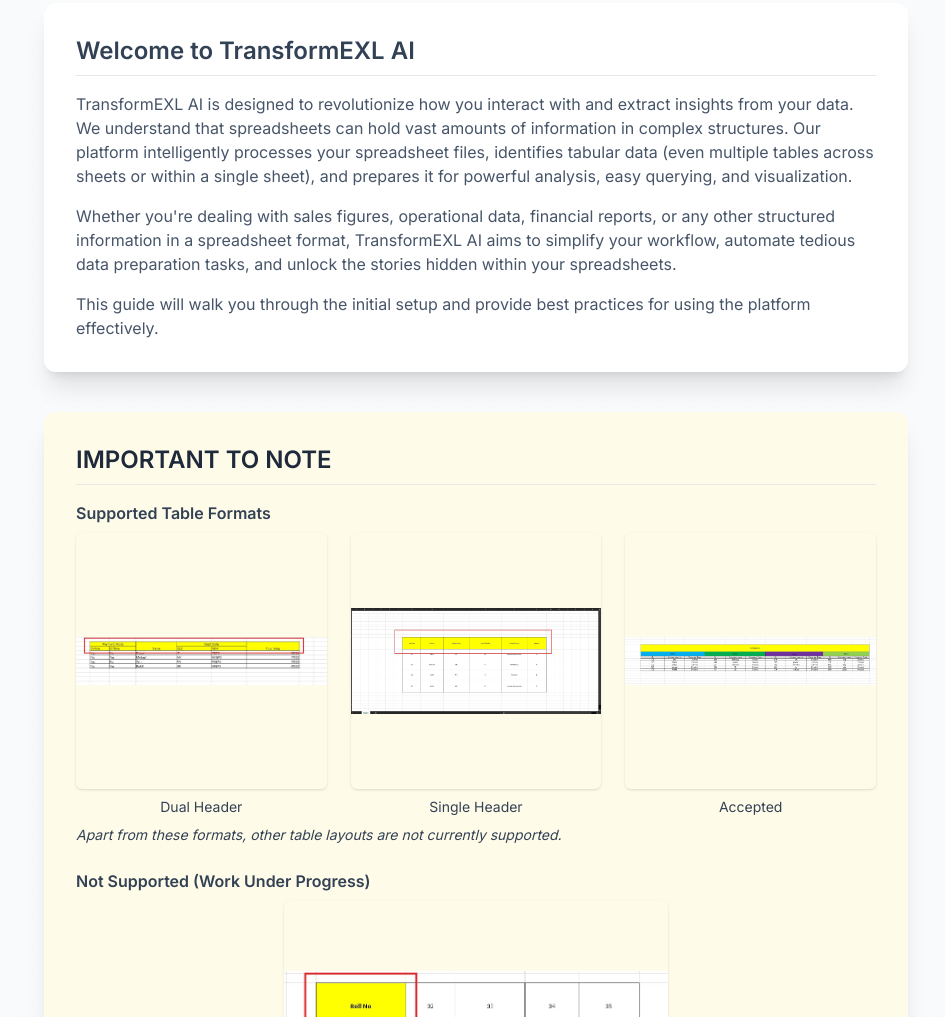
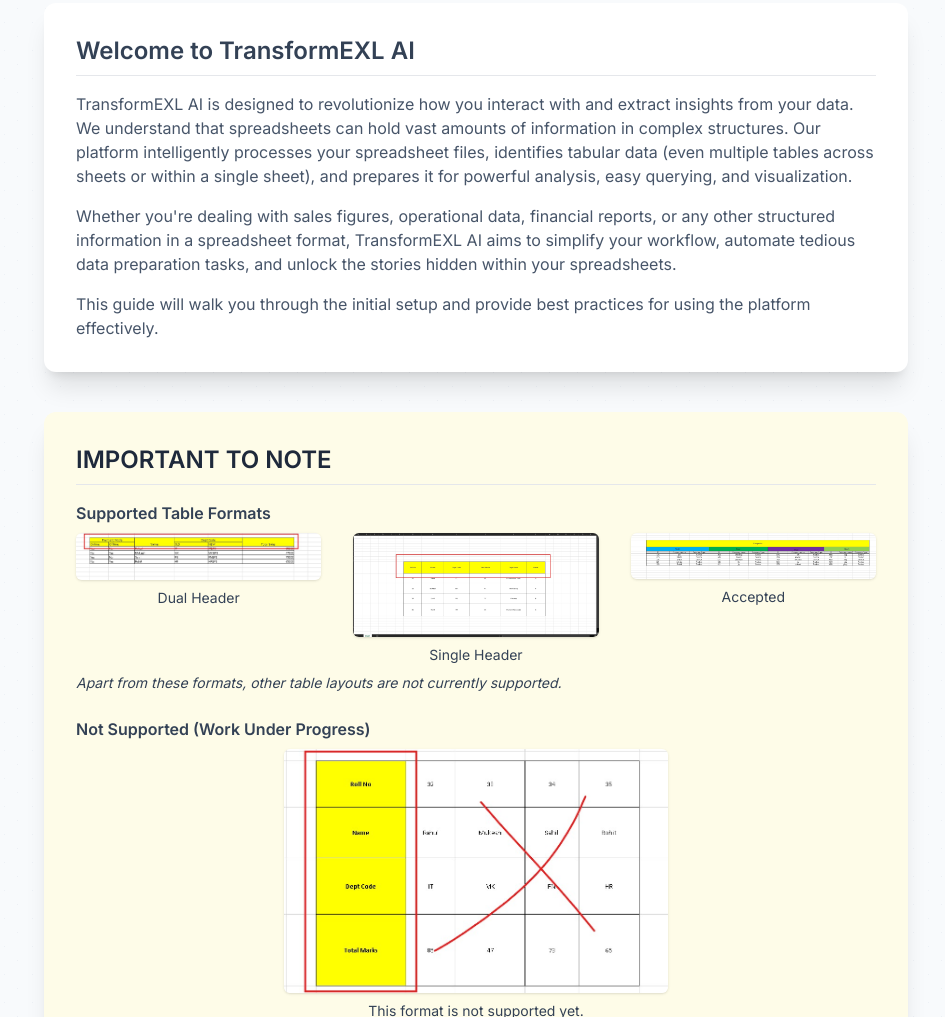
Before and after one commit to guidance-arch/TransformEXLAi-Guide, a plain HTML site: page index.html in a window 1280 px wide. Shown: the part 341-1358 px from the top of the page, without its empty margins (164-1109 px from the left). Drawn offline with nearby package versions, Linux system fonts and the light colour scheme.

Commit message:
Update index.html

```diff
--- a/index.html
+++ b/index.html
@@ -44,22 +44,30 @@
     </section>
 
     <!-- IMPORTANT TO NOTE Section -->
+    <!-- IMPORTANT TO NOTE Section -->
     <section class="mb-10 p-6 md:p-8 bg-yellow-50 rounded-xl shadow-xl">
       <h2 class="text-2xl font-semibold mb-4 text-slate-800 border-b pb-2">IMPORTANT TO NOTE</h2>
       <div class="space-y-6 text-slate-700">
         <div>
           <h3 class="font-semibold mb-2">Supported Table Formats</h3>
-          <div class="grid grid-cols-3 gap-6">
+          <div class="grid grid-cols-3 gap-8">
             <div class="text-center">
-              <img src="DUALHEADER.jpg" alt="Dual Header Example" class="mx-auto mb-2 rounded-md shadow w-64 h-64 object-contain" />
+              <!-- Increased to 256px wide -->
+              <img src="DUALHEADER.jpg"
+                   alt="Dual Header Example"
+                   class="mx-auto mb-2 rounded-md shadow w-64 h-auto object-contain" />
               <p class="text-sm">Dual Header</p>
             </div>
             <div class="text-center">
-              <img src="SINGLEHEADER.jpg" alt="Single Header Example" class="mx-auto mb-2 rounded-md shadow w-64 h-64 object-contain" />
+              <img src="SINGLEHEADER.jpg"
+                   alt="Single Header Example"
+                   class="mx-auto mb-2 rounded-md shadow w-64 h-auto object-contain" />
               <p class="text-sm">Single Header</p>
             </div>
             <div class="text-center">
-              <img src="accepted.jpg" alt="Accepted Format Example" class="mx-auto mb-2 rounded-md shadow w-64 h-64 object-contain" />
+              <img src="accepted.jpg"
+                   alt="Accepted Format Example"
+                   class="mx-auto mb-2 rounded-md shadow w-64 h-auto object-contain" />
               <p class="text-sm">Accepted</p>
             </div>
           </div>
@@ -68,12 +76,16 @@
         <div>
           <h3 class="font-semibold mb-2">Not Supported (Work Under Progress)</h3>
           <div class="text-center">
-            <img src="NOTACCEPTED.jpg" alt="Not Accepted Example" class="mx-auto rounded-md shadow w-96 h-96 object-contain" />
+            <!-- Kept extra-large at 384px wide -->
+            <img src="NOTACCEPTED.jpg"
+                 alt="Not Accepted Example"
+                 class="mx-auto rounded-md shadow w-96 h-auto object-contain" />
             <p class="mt-2 text-sm">This format is not supported yet.</p>
           </div>
         </div>
       </div>
     </section>
+
 
     <!-- Setup & Initial Walkthrough -->
     <section class="mb-10 p-6 md:p-8 bg-white rounded-xl shadow-xl">
```
